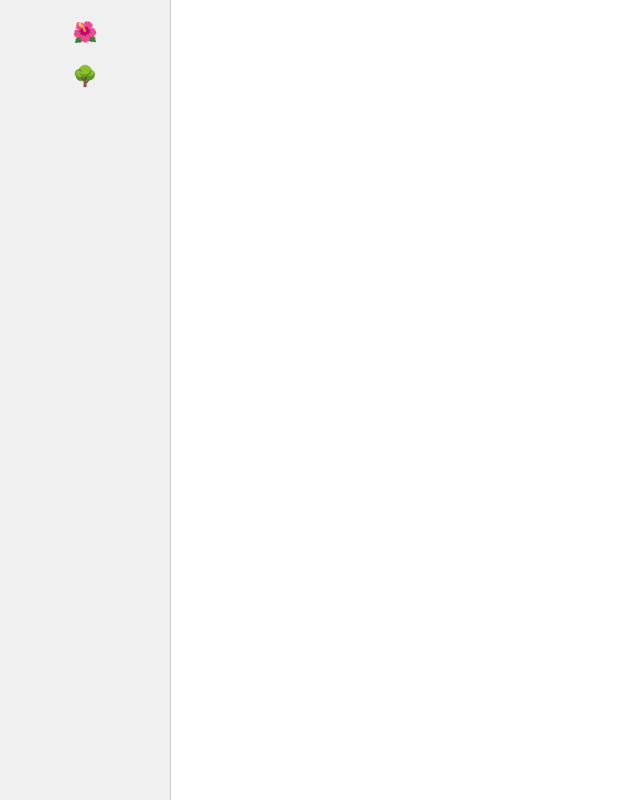
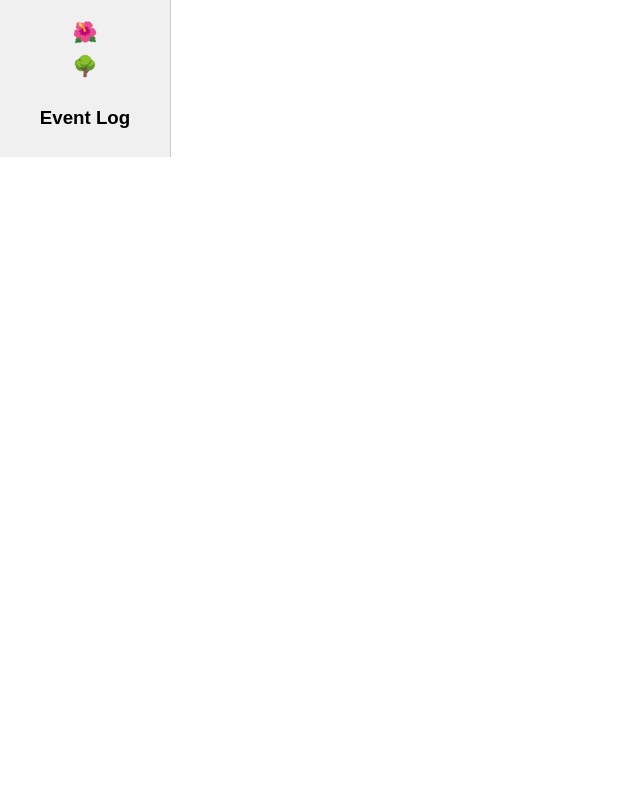
Before and after one commit to harveyspector64/Ecosystem3, a plain HTML site: page index.html in a window 1280 px wide. Shown: the whole page, without its empty margins (0-640 px from the left). Drawn offline with Linux system fonts and the light colour scheme.

Commit message:
Update index.html

```diff
--- a/index.html
+++ b/index.html
@@ -7,11 +7,19 @@
     <link rel="stylesheet" href="styles.css">
 </head>
 <body>
-    <div id="sidebar">
-        <div id="flowering-bush" class="emoji" draggable="true">🌺</div>
-        <div id="tree" class="emoji disabled" draggable="false">🌳</div>
+    <div id="container">
+        <div id="sidebar">
+            <div id="emoji-panel">
+                <div id="flowering-bush" class="emoji" draggable="true">🌺</div>
+                <div id="tree" class="emoji disabled" draggable="false">🌳</div>
+            </div>
+            <div id="event-menu" class="event-menu">
+                <h3>Event Log</h3>
+                <div id="event-log"></div>
+            </div>
+        </div>
+        <div id="play-area"></div>
     </div>
-    <div id="play-area"></div>
     <script src="constants.js"></script>
     <script src="bird.js"></script>
     <script src="script.js"></script>
```
